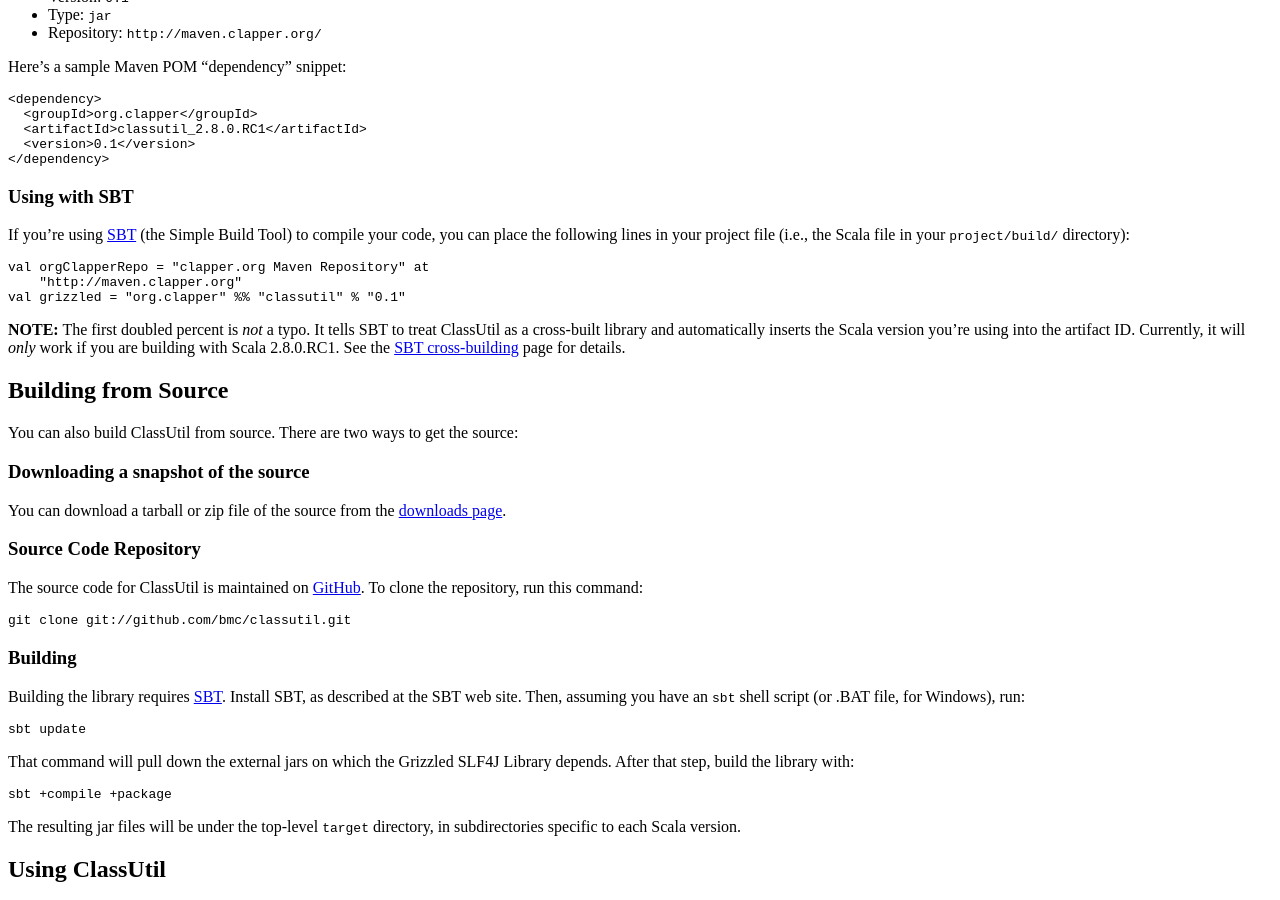
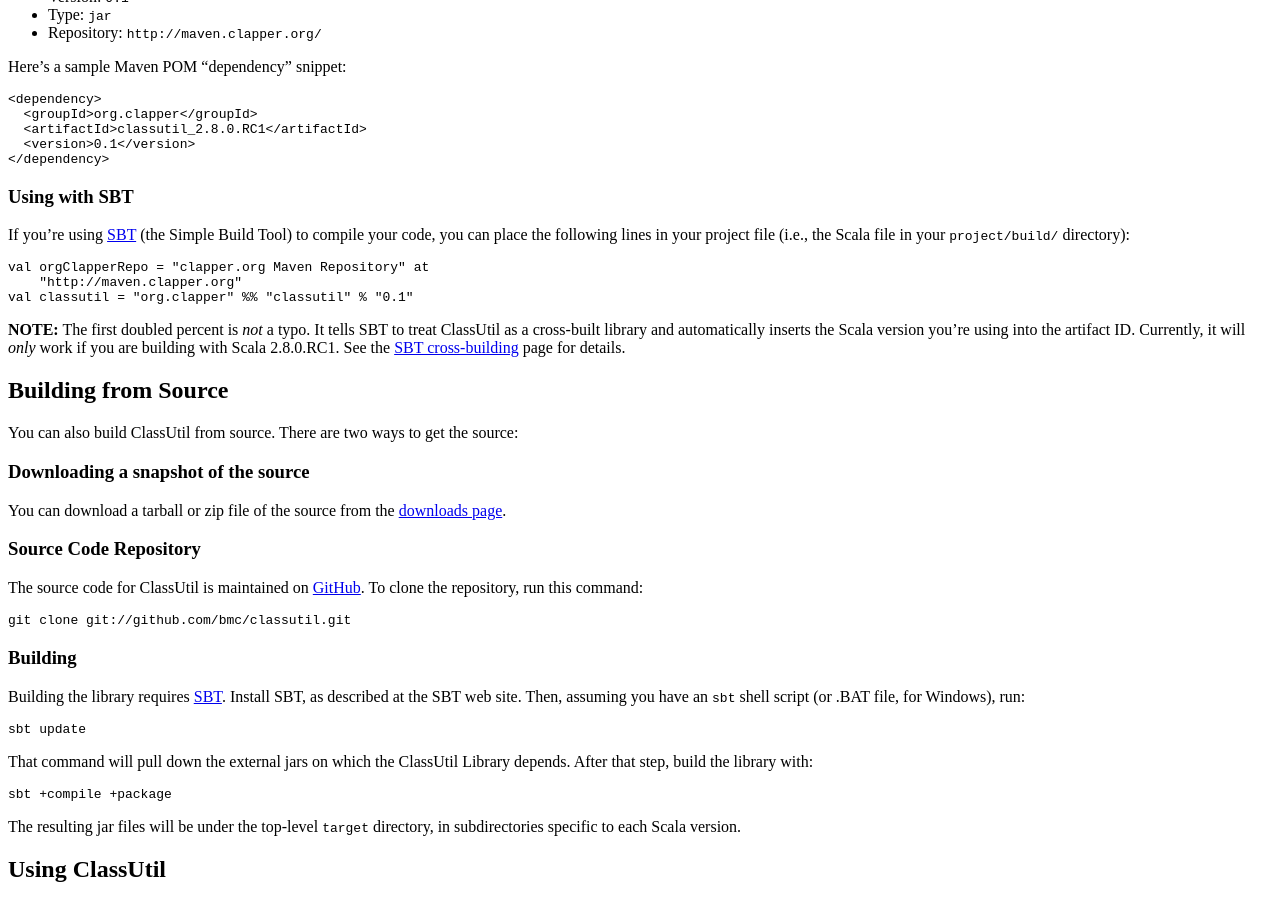
Before and after one commit to bmc/classutil, a Jekyll site: the page built from index.md, in a window 1280 px wide and 900 px high, scrolled down 925 px. Built offline with Jekyll 4.4.1, drawn with Linux system fonts in a browser that asks for light colours.

Commit message:
Fixed typos

```diff
--- a/index.md
+++ b/index.md
@@ -77,7 +77,7 @@
 
     val orgClapperRepo = "clapper.org Maven Repository" at
         "http://maven.clapper.org"
-    val grizzled = "org.clapper" %% "classutil" % "0.1"
+    val classutil = "org.clapper" %% "classutil" % "0.1"
 
 **NOTE:** The first doubled percent is *not* a typo. It tells SBT to treat
 ClassUtil as a cross-built library and automatically inserts the Scala
@@ -110,7 +110,7 @@
 
     sbt update
 
-That command will pull down the external jars on which the Grizzled SLF4J
+That command will pull down the external jars on which the ClassUtil
 Library depends. After that step, build the library with:
 
     sbt +compile +package
```
